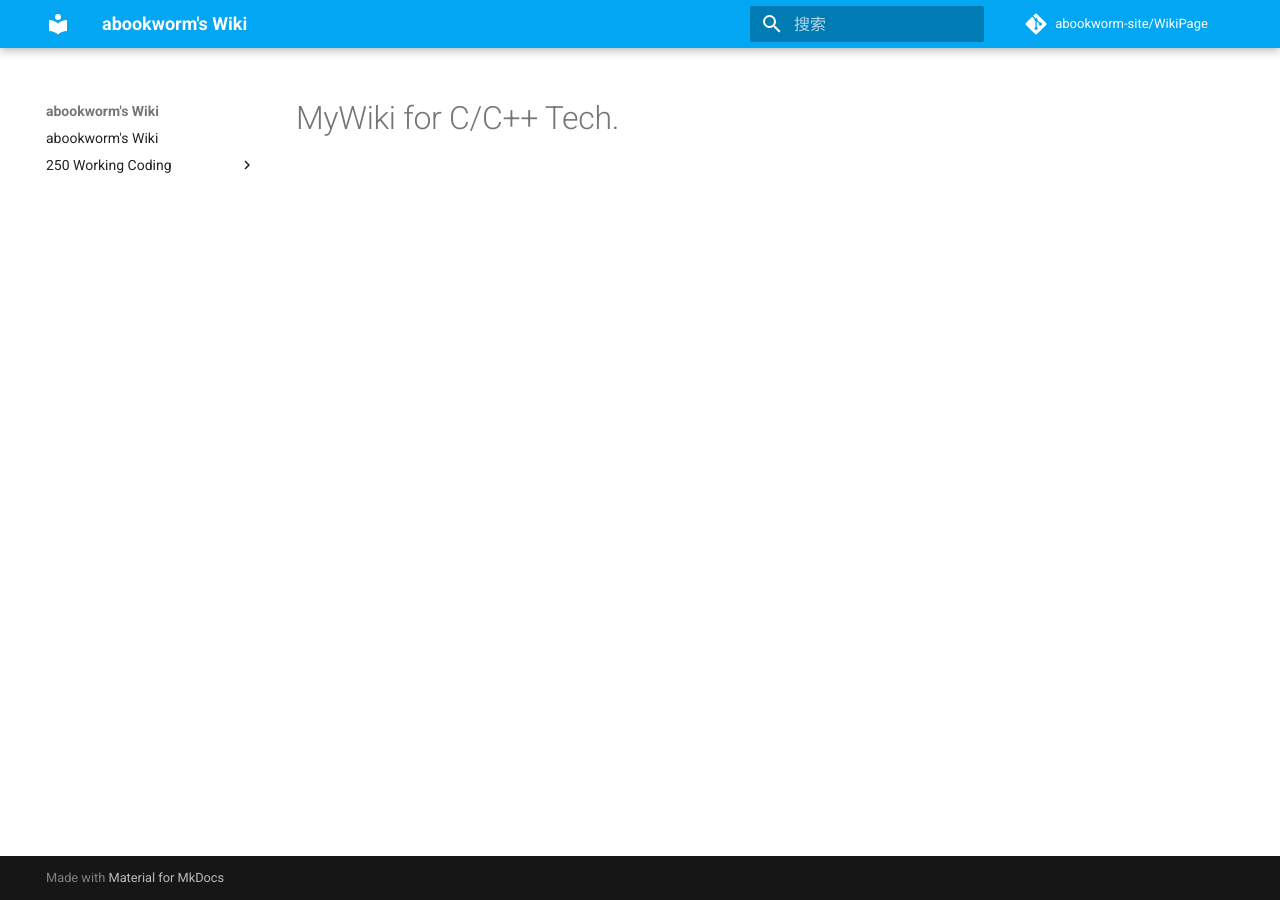
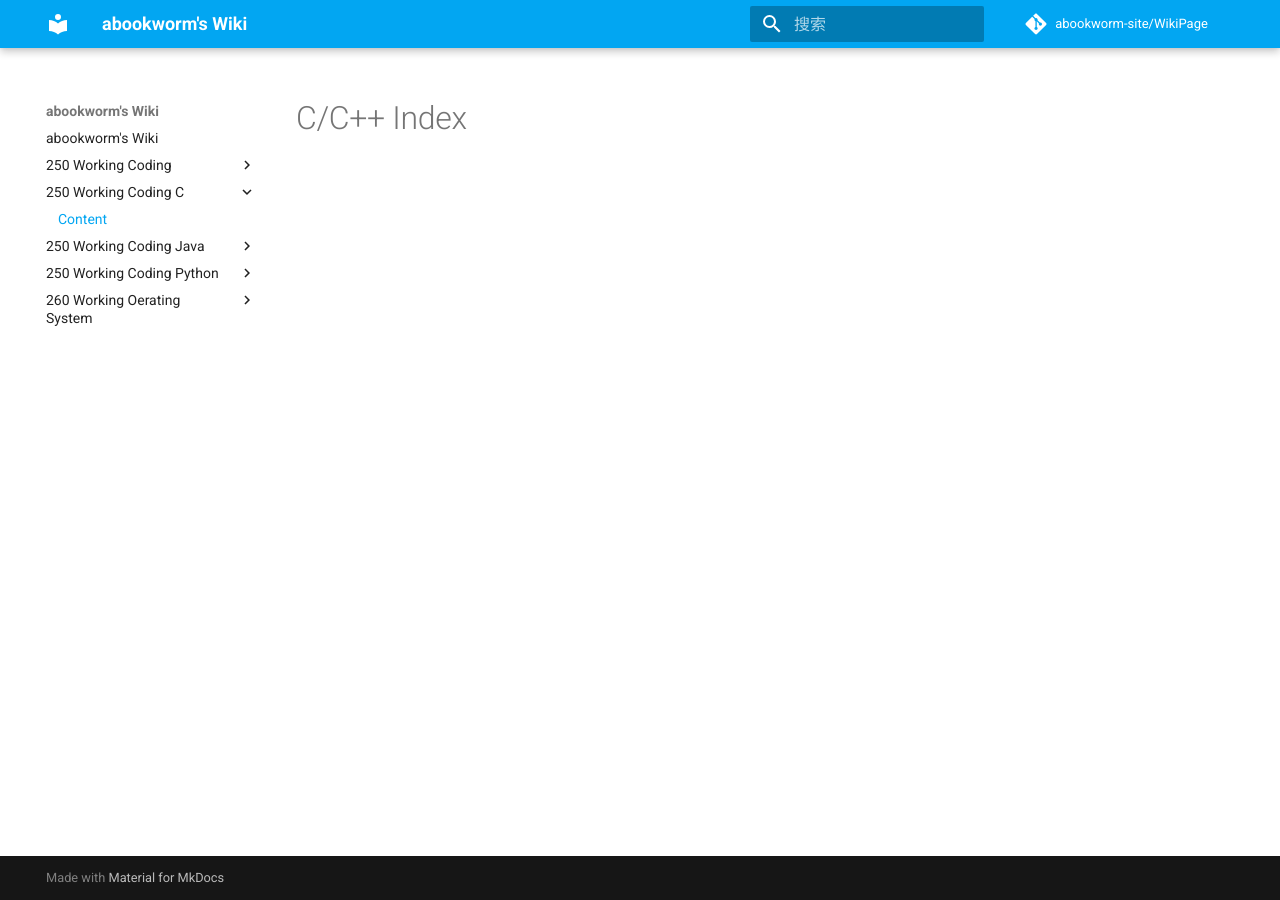
Before and after one commit to abookworm-site/AarWiki, an MkDocs documentation site: the page built from wiki/250 Working Coding C/index.md, in a window 1280 px wide. Built offline with MkDocs 1.6.1 and Material for MkDocs 9.7.7, drawn with Linux system fonts in a browser that asks for light colours; comment, search, counter and statistics services are not loaded; old or Windows-style settings are respelled for this version of MkDocs.

Commit message:
update nav of working coding

```diff
--- a/mkdocs.yml
+++ b/mkdocs.yml
@@ -90,13 +90,13 @@ nav:
   - 环境安装与配置:
     - Content: '250 Working Coding\环境安装与配置\index.md'
 
-250 Working Coding C:
+- 250 Working Coding C:
   - Content: '250 Working Coding C\index.md'
-250 Working Coding Java:
+- 250 Working Coding Java:
   - Content: '250 Working Coding Java\index.md'
-250 Working Coding Python:
+- 250 Working Coding Python:
   - Content: '250 Working Coding Python\index.md'
 
-260 Working Oerating System:
+- 260 Working Oerating System:
   - Content: '260 Working Oerating System\index.md'
   - Linux System: '260 Working Oerating System\Linux System\Linux Learning.md'
--- a/wiki/250 Working Coding C/index.md
+++ b/wiki/250 Working Coding C/index.md
@@ -1 +1 @@
-# MyWiki for C/C++ Tech.
+# C/C++ Index
```
Also changed, not shown: README.md (+1 -1 lines), wiki/250 Working Coding Java/index.md (+1 -1 lines), wiki/250 Working Coding Python/index.md (+1 -1 lines).
